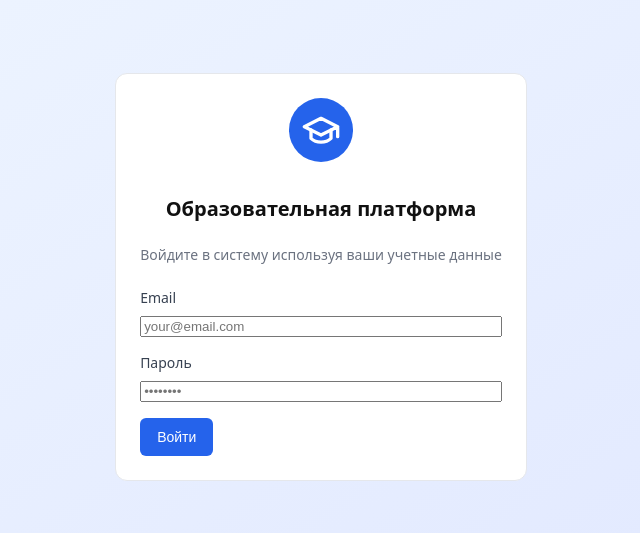
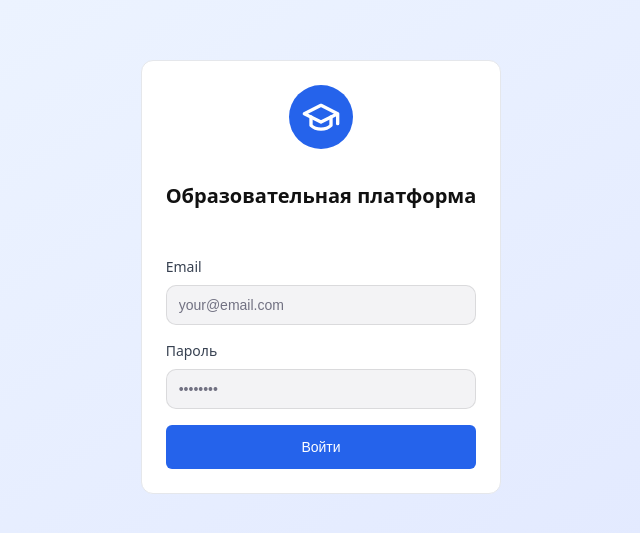
Before and after one commit to RICRamiel/LanguageSchoolHITS, an Angular app in the folder language-school-app/: page / in a window 1280 px wide. Shown: the part 123-656 px from the top of the page, without its empty margins (319-959 px from the left). Built offline with nearby package versions, Linux system fonts and the light colour scheme.

Commit message:
finalized login page without api

```diff
--- a/language-school-app/src/app/app.routes.ts
+++ b/language-school-app/src/app/app.routes.ts
@@ -1,5 +1,7 @@
-import { Routes } from '@angular/router';
+import {Routes} from '@angular/router';
+import {LoginPageComponent} from './pages/login/login-page.component';
 
 export const routes: Routes = [
-  { path: '', loadComponent: () => import('./pages/login/login-page.component').then(m => m.LoginPageComponent) },
+  {path: '', component: LoginPageComponent},
+  {path: '**', redirectTo: ''},
 ];
--- a/language-school-app/src/app/features/login/login-card.component.html
+++ b/language-school-app/src/app/features/login/login-card.component.html
@@ -17,9 +17,6 @@
     </div>
     <div class="login-header-text">
       <app-card-title class="login-title">Образовательная платформа</app-card-title>
-      <app-card-description class="login-description">
-        Войдите в систему используя ваши учетные данные
-      </app-card-description>
     </div>
   </app-card-header>
   <app-card-content>
--- a/language-school-app/src/app/features/login/login-card.component.ts
+++ b/language-school-app/src/app/features/login/login-card.component.ts
@@ -2,7 +2,6 @@ import { Component } from '@angular/core';
 import { CardComponent } from '../../shared/ui/card/card.component';
 import { CardHeaderComponent } from '../../shared/ui/card/card-header/card-header.component';
 import { CardTitleComponent } from '../../shared/ui/card/card-title/card-title.component';
-import { CardDescriptionComponent } from '../../shared/ui/card/card-description/card-description.component';
 import { CardContentComponent } from '../../shared/ui/card/card-content/card-content.component';
 
 @Component({
@@ -12,7 +11,6 @@ import { CardContentComponent } from '../../shared/ui/card/card-content/card-con
     CardComponent,
     CardHeaderComponent,
     CardTitleComponent,
-    CardDescriptionComponent,
     CardContentComponent,
   ],
   templateUrl: './login-card.component.html',
--- a/language-school-app/src/app/pages/login/login-page.component.html
+++ b/language-school-app/src/app/pages/login/login-page.component.html
@@ -3,25 +3,21 @@
     <form [formGroup]="form" (ngSubmit)="onLogin($event)" class="login-form">
       <div class="form-group">
         <app-label for="email">Email</app-label>
-        <input
+        <app-input
           id="email"
           type="email"
-          class="login-input"
           placeholder="your@email.com"
           formControlName="email"
-          required
-        />
+        ></app-input>
       </div>
       <div class="form-group">
         <app-label for="password">Пароль</app-label>
-        <input
+        <app-input
           id="password"
           type="password"
-          class="login-input"
           placeholder="••••••••"
           formControlName="password"
-          required
-        />
+        ></app-input>
       </div>
       <app-button type="submit" class="submit-btn">Войти</app-button>
     </form>
--- a/language-school-app/src/app/pages/login/login-page.component.ts
+++ b/language-school-app/src/app/pages/login/login-page.component.ts
@@ -4,6 +4,7 @@ import { ReactiveFormsModule, FormBuilder, Validators } from '@angular/forms';
 import { ButtonComponent } from '../../shared/ui/button/button.component';
 import { LabelComponent } from '../../shared/ui/label/label.component';
 import { LoginCardComponent } from '../../features/login/login-card.component';
+import {InputComponent} from '../../shared/ui/input/input.component';
 
 @Component({
   selector: 'app-login-page',
@@ -13,13 +14,17 @@ import { LoginCardComponent } from '../../features/login/login-card.component';
     ButtonComponent,
     LabelComponent,
     LoginCardComponent,
+    ReactiveFormsModule,
+    ButtonComponent,
+    LabelComponent,
+    LoginCardComponent,
+    InputComponent,
   ],
   templateUrl: './login-page.component.html',
   styleUrl: './login-page.component.less',
 })
 export class LoginPageComponent {
   private readonly fb = inject(FormBuilder);
-  private readonly router = inject(Router);
 
   readonly form = this.fb.nonNullable.group({
     email: ['', [Validators.required, Validators.email]],
@@ -32,13 +37,5 @@ export class LoginPageComponent {
       this.form.markAllAsTouched();
       return;
     }
-    const { email } = this.form.getRawValue();
-    if (email === 'admin@example.com') {
-      this.router.navigate(['/admin']);
-    } else if (email === 'teacher@example.com') {
-      this.router.navigate(['/teacher']);
-    } else if (email === 'student@example.com') {
-      this.router.navigate(['/student']);
-    }
   }
 }
--- a/language-school-app/src/app/shared/ui/button/button.component.less
+++ b/language-school-app/src/app/shared/ui/button/button.component.less
@@ -1,8 +1,11 @@
 :host {
-  display: inline-block;
+  display: block;
+  width: 100%;
 }
 
 .btn {
+  width: 100%;
+  height: 44px;
   display: inline-flex;
   align-items: center;
   justify-content: center;
--- a/language-school-app/src/app/shared/ui/card/card-description/card-description.component.html
+++ /dev/null
@@ -1,6 +0,0 @@
-<p
-  class="card-description"
-  [class]="('card-description ' + (class() || '')).trim()"
->
-  <ng-content />
-</p>
--- a/language-school-app/src/app/shared/ui/card/card-description/card-description.component.ts
+++ /dev/null
@@ -1,10 +0,0 @@
-import { Component, input } from '@angular/core';
-
-@Component({
-  selector: 'app-card-description',
-  standalone: true,
-  templateUrl: './card-description.component.html',
-})
-export class CardDescriptionComponent {
-  readonly class = input<string>('');
-}
--- a/language-school-app/src/app/shared/ui/input/input.component.html
+++ b/language-school-app/src/app/shared/ui/input/input.component.html
@@ -2,8 +2,10 @@
   [id]="id()"
   [type]="type()"
   [placeholder]="placeholder()"
+  [required]="required()"
+  [disabled]="disabled"
+  [value]="value"
+  (input)="handleInput($event)"
+  (blur)="handleBlur()"
   [class]="'input ' + (class() || '')"
-  [ngModel]="value()"
-  (ngModelChange)="value.set($event)"
-  [required]="required()"
 />
--- a/language-school-app/src/app/shared/ui/input/input.component.less
+++ b/language-school-app/src/app/shared/ui/input/input.component.less
@@ -1,26 +1,27 @@
-:host {
-  display: block;
+.input {
+  width: 100%;
+  height: 40px;
+  padding: 0 12px;
+
+  border-radius: 10px;
+  border: 1px solid rgba(0, 0, 0, 0.10);
+  background: #f3f3f5;
+
+  font-size: 14px;
+  outline: none;
+
+  transition: box-shadow .2s, border-color .2s;
 }
 
-.input {
-  display: block;
-  width: 100%;
-  padding: 0.5rem 0.75rem;
-  font-size: 0.875rem;
-  line-height: 1.25rem;
-  color: var(--input-foreground, #111);
-  background: #fff;
-  border: 1px solid #e5e7eb;
-  border-radius: 0.375rem;
-  outline: none;
-  transition: border-color 0.2s;
+.input::placeholder {
+  color: #717182;
+}
 
-  &::placeholder {
-    color: #9ca3af
-  }
+.input:focus {
+  border-color: rgba(0, 0, 0, 0.25);
+  box-shadow: 0 0 0 3px rgba(0, 0, 0, 0.12);
+}
 
-  &:focus {
-    border-color: #2563eb;
-    box-shadow: 0 0 0 2px rgba(37, 99, 235, 0.2);
-  }
+.input:disabled {
+  opacity: 0.6;
 }
--- a/language-school-app/src/app/shared/ui/input/input.component.ts
+++ b/language-school-app/src/app/shared/ui/input/input.component.ts
@@ -1,18 +1,55 @@
-import { Component, input, model } from '@angular/core';
-import { FormsModule } from '@angular/forms';
+import { Component, forwardRef, input } from '@angular/core';
+import { ControlValueAccessor, NG_VALUE_ACCESSOR } from '@angular/forms';
 
 @Component({
   selector: 'app-input',
   standalone: true,
-  imports: [FormsModule],
   templateUrl: './input.component.html',
   styleUrl: './input.component.less',
+  providers: [
+    {
+      provide: NG_VALUE_ACCESSOR,
+      useExisting: forwardRef(() => InputComponent),
+      multi: true,
+    },
+  ],
 })
-export class InputComponent {
+export class InputComponent implements ControlValueAccessor {
   readonly id = input<string>('');
   readonly type = input<string>('text');
   readonly placeholder = input<string>('');
   readonly class = input<string>('');
-  readonly value = model<string>('');
   readonly required = input<boolean>(false);
+
+  value = '';
+  disabled = false;
+
+  private onChange: (value: string) => void = () => {};
+  private onTouched: () => void = () => {};
+
+  writeValue(value: string | null): void {
+    this.value = value ?? '';
+  }
+
+  registerOnChange(fn: (value: string) => void): void {
+    this.onChange = fn;
+  }
+
+  registerOnTouched(fn: () => void): void {
+    this.onTouched = fn;
+  }
+
+  setDisabledState(isDisabled: boolean): void {
+    this.disabled = isDisabled;
+  }
+
+  handleInput(event: Event): void {
+    const v = (event.target as HTMLInputElement).value;
+    this.value = v;
+    this.onChange(v);
+  }
+
+  handleBlur(): void {
+    this.onTouched();
+  }
 }
--- a/language-school-app/src/styles.less
+++ b/language-school-app/src/styles.less
@@ -1,7 +1,5 @@
-/* Shared card styles */
 @import './app/shared/ui/card/card.styles.less';
 
-/* Global styles and design tokens */
 :root {
   --card-bg: #fff;
   --card-foreground: #111;
```
